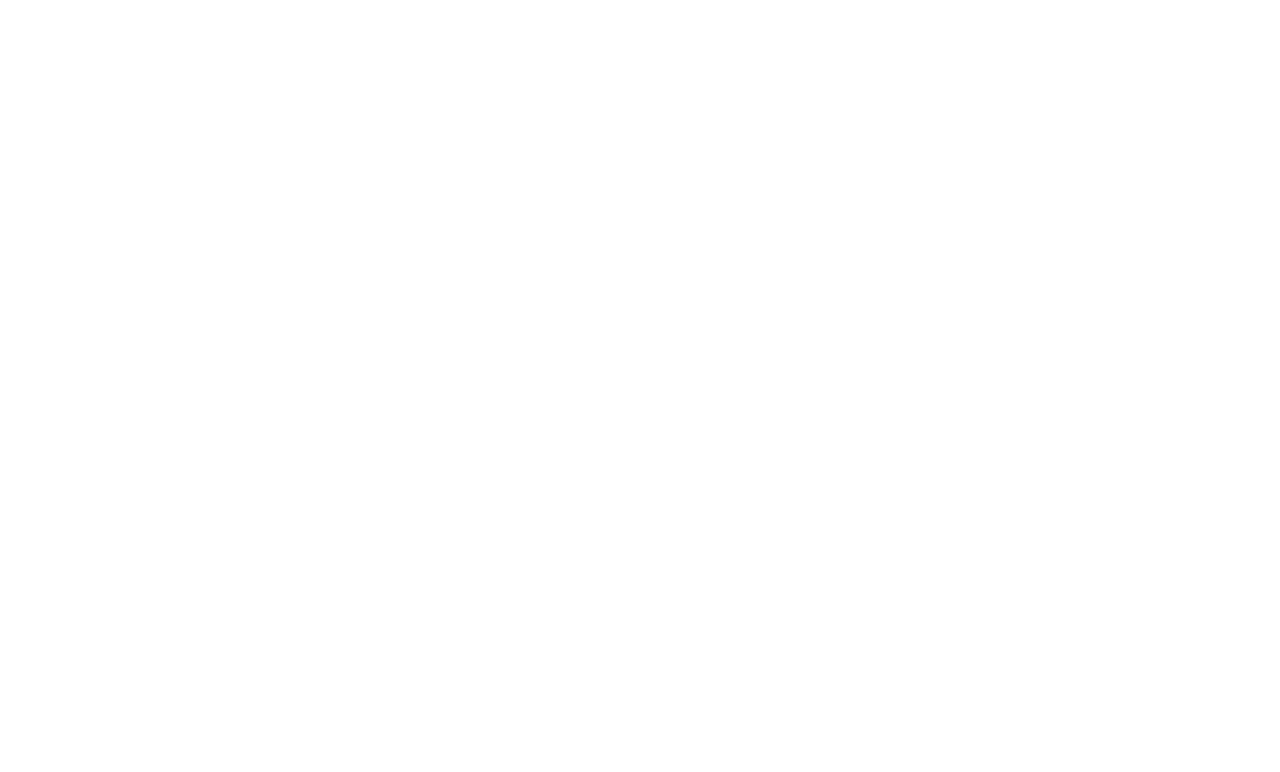
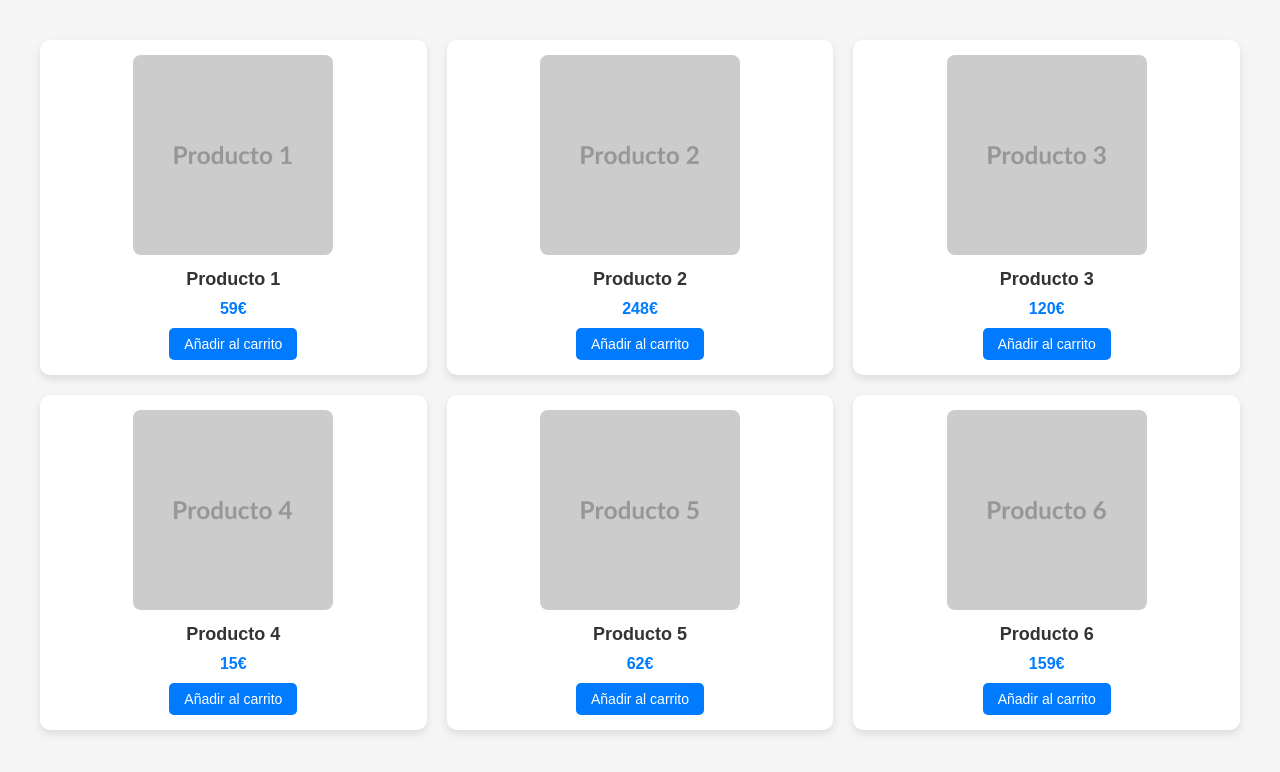
Before and after one commit to agilgarcia2/G1-TiendaOnline, a plain HTML site: page index.html in a window 1280 px wide. Drawn offline with Linux system fonts and the light colour scheme.

Commit message:
Catalogo productos y estilos

```diff
--- a/index.html
+++ b/index.html
@@ -7,6 +7,45 @@
     <title>Home - Tienda de Tecnología</title>
 </head>
 <body>
-
+    <div class="catalogo">
+        <div class="catalogo-productos">
+            <div class="producto">
+                <div class="producto-img"><img src="images/producto-1.png" alt="Producto 1"></div>
+                <div class="producto-name">Producto 1</div>
+                <div class="producto-price">59€</div>
+                <a href="carrito.html" class="btn-comprar">Añadir al carrito</a>
+            </div>
+            <div class="producto">
+                <div class="producto-img"><img src="images/producto-2.png" alt="Producto 2"></div>
+                <div class="producto-name">Producto 2</div>
+                <div class="producto-price">248€</div>
+                <a href="carrito.html" class="btn-comprar">Añadir al carrito</a>
+            </div>
+            <div class="producto">
+                <div class="producto-img"><img src="images/producto-3.png" alt="Producto 3"></div>
+                <div class="producto-name">Producto 3</div>
+                <div class="producto-price">120€</div>
+                <a href="carrito.html" class="btn-comprar">Añadir al carrito</a>
+            </div>
+            <div class="producto">
+                <div class="producto-img"><img src="images/producto-4.png" alt="Producto 4"></div>
+                <div class="producto-name">Producto 4</div>
+                <div class="producto-price">15€</div>
+                <a href="carrito.html" class="btn-comprar">Añadir al carrito</a>
+            </div>
+            <div class="producto">
+                <div class="producto-img"><img src="images/producto-5.png" alt="Producto 5"></div>
+                <div class="producto-name">Producto 5</div>
+                <div class="producto-price">62€</div>
+                <a href="carrito.html" class="btn-comprar">Añadir al carrito</a>
+            </div>
+            <div class="producto">
+                <div class="producto-img"><img src="images/producto-6.png" alt="Producto 6"></div>
+                <div class="producto-name">Producto 6</div>
+                <div class="producto-price">159€</div>
+                <a href="carrito.html" class="btn-comprar">Añadir al carrito</a>
+            </div>
+        </div>
+    </div>
 </body>
 </html>
--- a/styles.css
+++ b/styles.css
@@ -0,0 +1,55 @@
+body {
+    font-family: Arial, sans-serif;
+    margin: 20px;
+    background-color: #f5f5f5;
+}
+
+.catalogo-productos {
+    display: grid;
+    grid-template-columns: auto auto auto;
+    gap: 20px;
+    padding: 20px;
+}
+
+.producto {
+    background-color: #fff;
+    border-radius: 10px;
+    box-shadow: 0 4px 8px rgba(0, 0, 0, 0.1);
+    text-align: center;
+    padding: 15px;
+}
+
+.producto-img img {
+    width: 100%;
+    max-width: 200px;
+    height: auto;
+    border-radius: 8px;
+}
+
+.producto-name {
+    font-size: 18px;
+    font-weight: bold;
+    margin: 10px 0;
+    color: #333;
+}
+
+.producto-price {
+    font-size: 16px;
+    color: #007bff;
+    font-weight: bold;
+    margin-bottom: 10px;
+}
+
+.btn-comprar {
+    display: inline-block;
+    padding: 8px 15px;
+    background-color: #007bff;
+    color: #fff;
+    text-decoration: none;
+    border-radius: 5px;
+    font-size: 14px;
+}
+
+.btn-comprar:hover {
+    background-color: #0056b3;
+}
```
Also changed, not shown: images/producto-1.png (added), images/producto-2.png (added), images/producto-3.png (added), images/producto-4.png (added), images/producto-5.png (added), images/producto-6.png (added).
